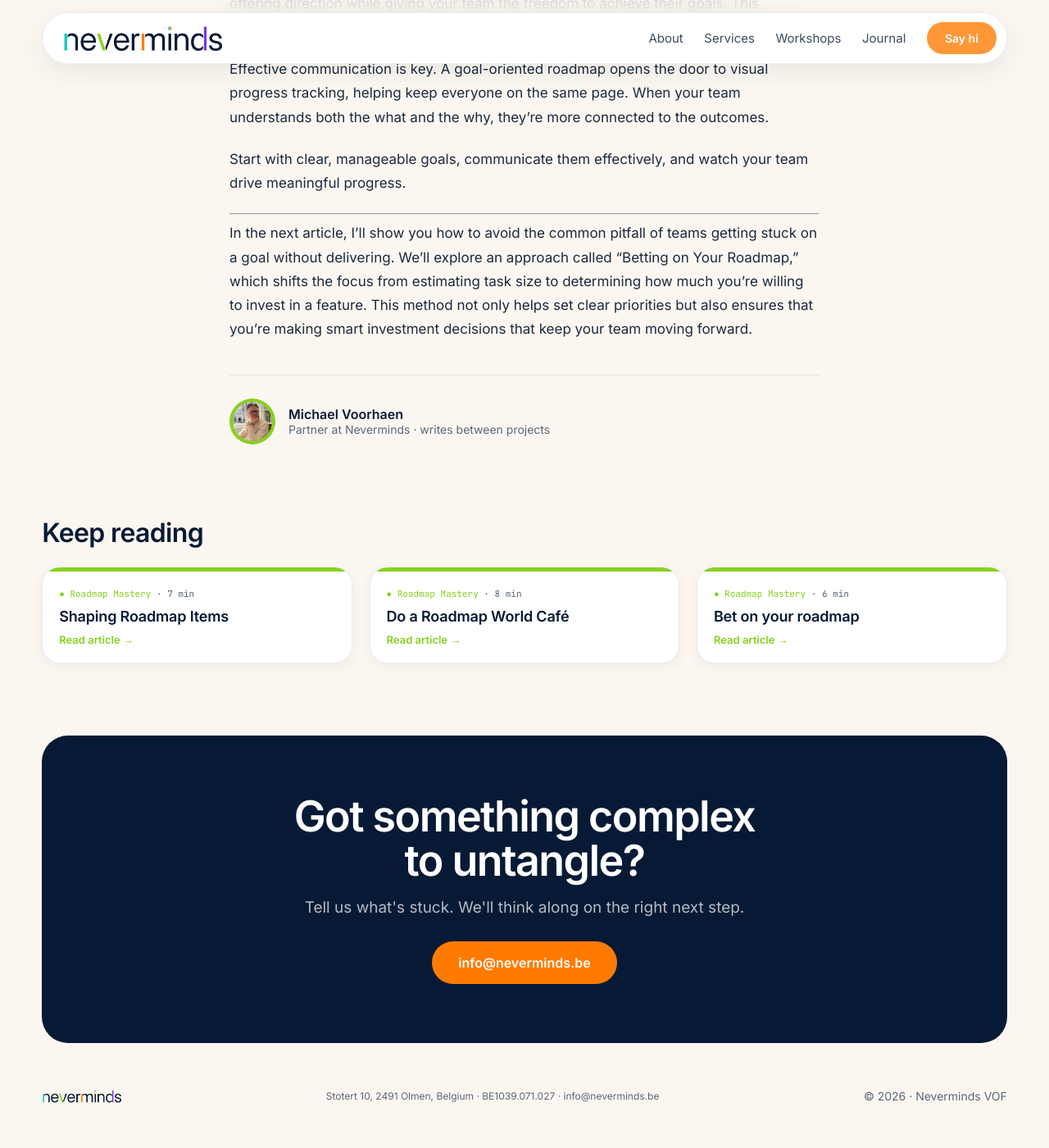
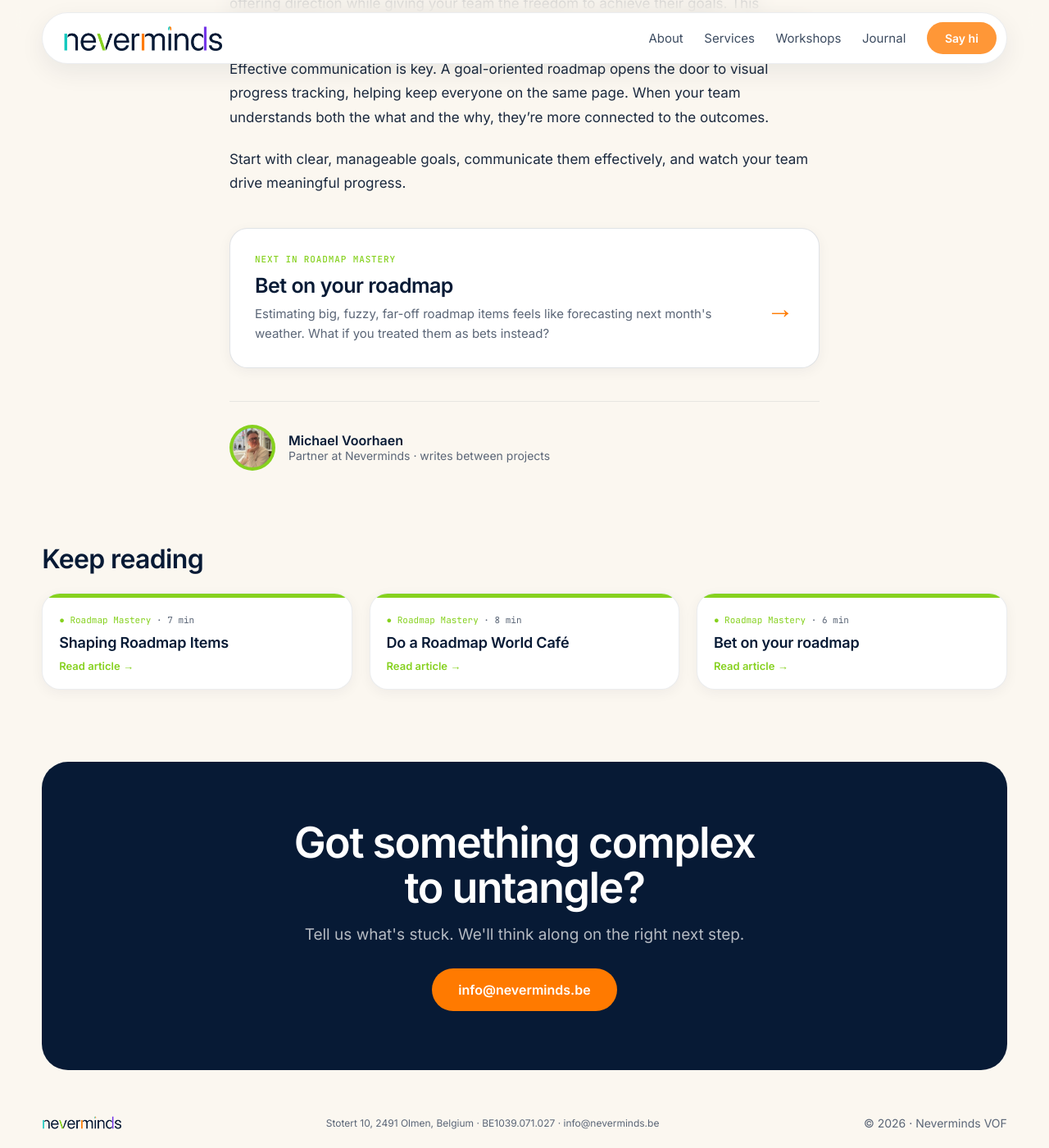
Before and after one commit to nvmds/nvmds.github.io, a Jekyll site: the page built from _posts/2024-09-29-create-a-goal-oriented-roadmap.md, in a window 1280 px wide and 1400 px high, scrolled down 4959 px. Shown: the whole window at 82% size. Built offline with Jekyll 4.4.1, drawn with Linux system fonts in a browser that asks for light colours.

Commit message:
Add Roadmap Mastery article navigation

```diff
--- /dev/null
+++ b/_includes/next-article.html
@@ -0,0 +1,15 @@
+{% assign next_url = include.url | default: include.post.url %}
+{% assign next_title = include.title | default: include.post.title %}
+{% assign next_description = include.description | default: include.post.excerpt %}
+<div class="nm-next-article-wrap">
+  <a class="nm-next-article" href="{{ next_url | relative_url }}" aria-label="Read next: {{ next_title }}">
+    <span class="nm-next-article-label">Next in {{ include.series | default: "this series" }}</span>
+    <span class="nm-next-article-content">
+      <span>
+        <strong>{{ next_title }}</strong>
+        <span class="nm-next-article-copy">{{ next_description }}</span>
+      </span>
+      <span class="nm-next-article-arrow" aria-hidden="true">→</span>
+    </span>
+  </a>
+</div>
--- a/_layouts/post.html
+++ b/_layouts/post.html
@@ -25,6 +25,19 @@ layout: default
 
     <div class="nm-prose" style="margin-top:clamp(36px,5vw,56px);">
       {{ content }}
+      {% if page.series %}
+        {% assign series_posts = site.posts | where: "series", page.series | sort: "date" %}
+        {% for series_post in series_posts %}
+          {% if series_post.url == page.url %}
+            {% assign next_index = forloop.index0 | plus: 1 %}
+            {% if next_index < series_posts.size %}
+              {% assign next_post = series_posts[next_index] %}
+              {% include next-article.html post=next_post series=page.series %}
+            {% endif %}
+            {% break %}
+          {% endif %}
+        {% endfor %}
+      {% endif %}
       {% include changelog.html %}
     </div>
 
--- a/_posts/2024-09-29-create-a-goal-oriented-roadmap.md
+++ b/_posts/2024-09-29-create-a-goal-oriented-roadmap.md
@@ -4,6 +4,7 @@ title: "Create a goal-oriented roadmap"
 author: Michael Voorhaen
 category: "Roadmap Mastery"
 category_color: lime
+series: "Roadmap Mastery"
 reading_time: "8 min"
 excerpt: "From a Gantt-like slog to strategic goals and the work behind them — the search for a roadmap format that finally felt right."
 carousels:
@@ -95,7 +96,3 @@ As a product owner, your role goes beyond managing tasks—it's about providing
 Effective communication is key. A goal-oriented roadmap opens the door to visual progress tracking, helping keep everyone on the same page. When your team understands both the what and the why, they’re more connected to the outcomes.
 
 Start with clear, manageable goals, communicate them effectively, and watch your team drive meaningful progress.
-
----
-
-In the next article, I’ll show you how to avoid the common pitfall of teams getting stuck on a goal without delivering. We’ll explore an approach called "Betting on Your Roadmap," which shifts the focus from estimating task size to determining how much you're willing to invest in a feature. This method not only helps set clear priorities but also ensures that you’re making smart investment decisions that keep your team moving forward.
--- a/_posts/2025-01-26-do-a-roadmap-world-cafe.md
+++ b/_posts/2025-01-26-do-a-roadmap-world-cafe.md
@@ -4,6 +4,7 @@ title: "Do a Roadmap World Café"
 author: "Michael Voorhaen"
 category: "Roadmap Mastery"
 category_color: lime
+series: "Roadmap Mastery"
 reading_time: "8 min"
 excerpt: "A facilitation experiment for Product Owners: get a whole group to co-create roadmap direction in a single session."
 carousels:
--- a/_posts/2025-10-24-shaping-roadmap-items.md
+++ b/_posts/2025-10-24-shaping-roadmap-items.md
@@ -5,6 +5,7 @@ subtitle: "Building resilient and adaptive roadmaps"
 author: "Michael Voorhaen"
 category: "Roadmap Mastery"
 category_color: lime
+series: "Roadmap Mastery"
 reading_time: "7 min"
 excerpt: "Balancing scope, time and quality in roadmap items — without sliding back into feature-focused planning."
 changelog:
--- a/assets/css/neverminds.css
+++ b/assets/css/neverminds.css
@@ -200,6 +200,31 @@ img { max-width: 100%; }
 .nm-prose p a, .nm-prose li a, .nm-prose blockquote a { color: var(--nm-orange); text-decoration: underline; text-decoration-color: rgba(255,122,0,0.35); text-underline-offset: 2px; }
 .nm-prose p a:hover, .nm-prose li a:hover, .nm-prose blockquote a:hover { text-decoration-color: currentColor; }
 
+.nm-next-article {
+  display: block; margin: 40px 0 8px; padding: clamp(22px, 4vw, 30px);
+  background: #fff; border: 1px solid var(--nm-line-2); border-radius: 22px;
+  box-shadow: 0 4px 16px rgba(7,26,53,.05);
+  transition: transform .18s, box-shadow .18s, border-color .18s;
+}
+.nm-next-article:hover {
+  transform: translateY(-2px); border-color: rgba(134,209,31,.55);
+  box-shadow: 0 14px 32px rgba(7,26,53,.09);
+}
+.nm-next-article-label {
+  display: block; margin-bottom: 10px; color: var(--nm-lime);
+  font-family: 'JetBrains Mono', monospace; font-size: 11px; font-weight: 500;
+  letter-spacing: .08em; text-transform: uppercase;
+}
+.nm-next-article-content { display: flex; align-items: center; justify-content: space-between; gap: 24px; }
+.nm-next-article-content > span:first-child { display: flex; flex-direction: column; gap: 8px; }
+.nm-next-article strong { font-size: clamp(20px, 2.5vw, 25px); line-height: 1.2; letter-spacing: -.02em; }
+.nm-next-article-copy { color: var(--nm-mute); font-size: 15px; line-height: 1.55; }
+.nm-next-article-arrow {
+  flex-shrink: 0; color: var(--nm-orange); font-size: 34px; line-height: 1;
+  transition: transform .18s;
+}
+.nm-next-article:hover .nm-next-article-arrow { transform: translateX(4px); }
+
 /* Article images: not carousel images, not explicitly opted out */
 .nm-prose img:not(.image-gallery-index img):not(.no-lightbox) {
   width: 100%; height: auto; max-height: 500px; object-fit: cover; border-radius: 8px;
```
Also changed, not shown: _posts/2024-10-20-bet-on-your-roadmap.md (+1 -4 lines).
